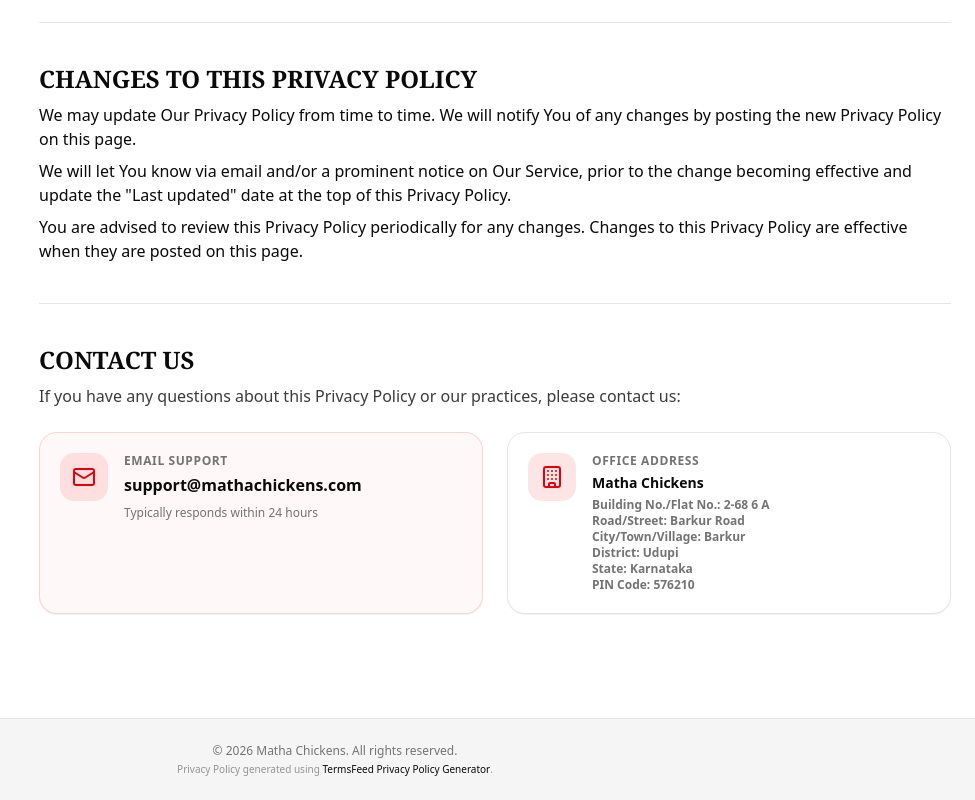
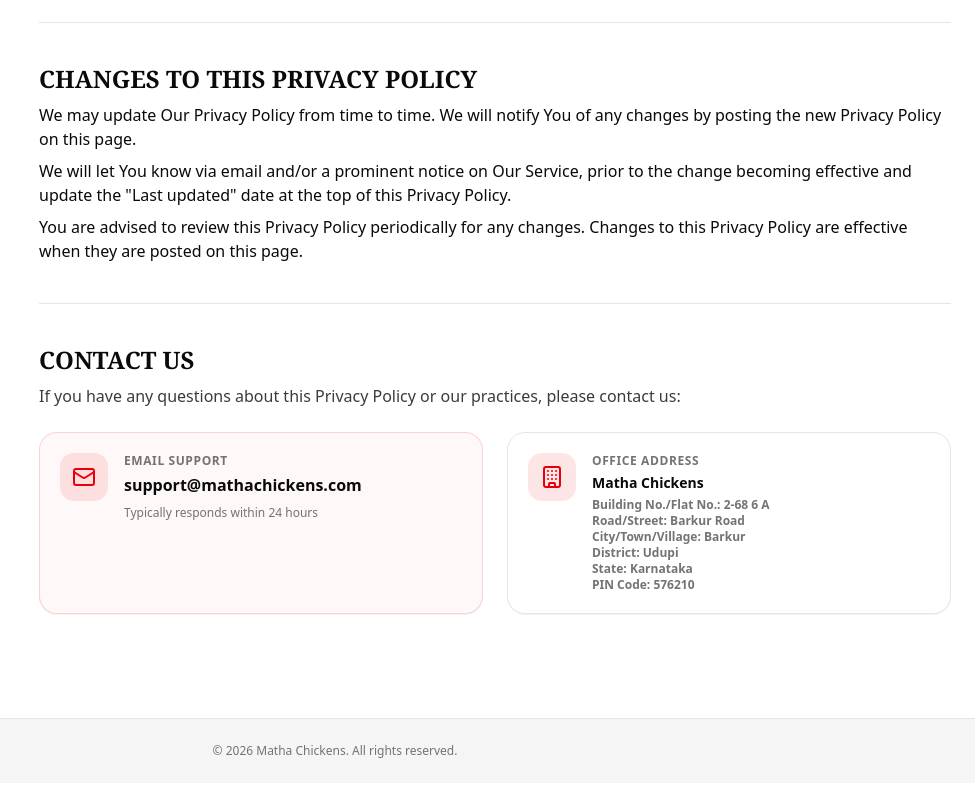
Before and after one commit to MemoraLabs-Pvt-Ltd/Matha-Chickens-FE, a React (Vite) app: page /privacy-policy in a window 1280 px wide. Shown: the part 6723-7523 px from the top of the page, without its empty margins (305-1280 px from the left). Built offline with nearby package versions, Linux system fonts and the light colour scheme; no server answers.

Commit message:
fix: remove TermsFeed Privacy Policy Generator attribution from footer

```diff
--- a/src/pages/PrivacyPolicy.tsx
+++ b/src/pages/PrivacyPolicy.tsx
@@ -945,18 +945,6 @@
           <p>
             © {new Date().getFullYear()} Matha Chickens. All rights reserved.
           </p>
-          <p className='mt-1 text-[10px] text-muted-foreground/75'>
-            Privacy Policy generated using{' '}
-            <a
-              href='https://www.termsfeed.com/privacy-policy-generator/'
-              target='_blank'
-              rel='noopener noreferrer'
-              className='font-medium text-foreground hover:underline'
-            >
-              TermsFeed Privacy Policy Generator
-            </a>
-            .
-          </p>
         </div>
       </footer>
     </div>
```
